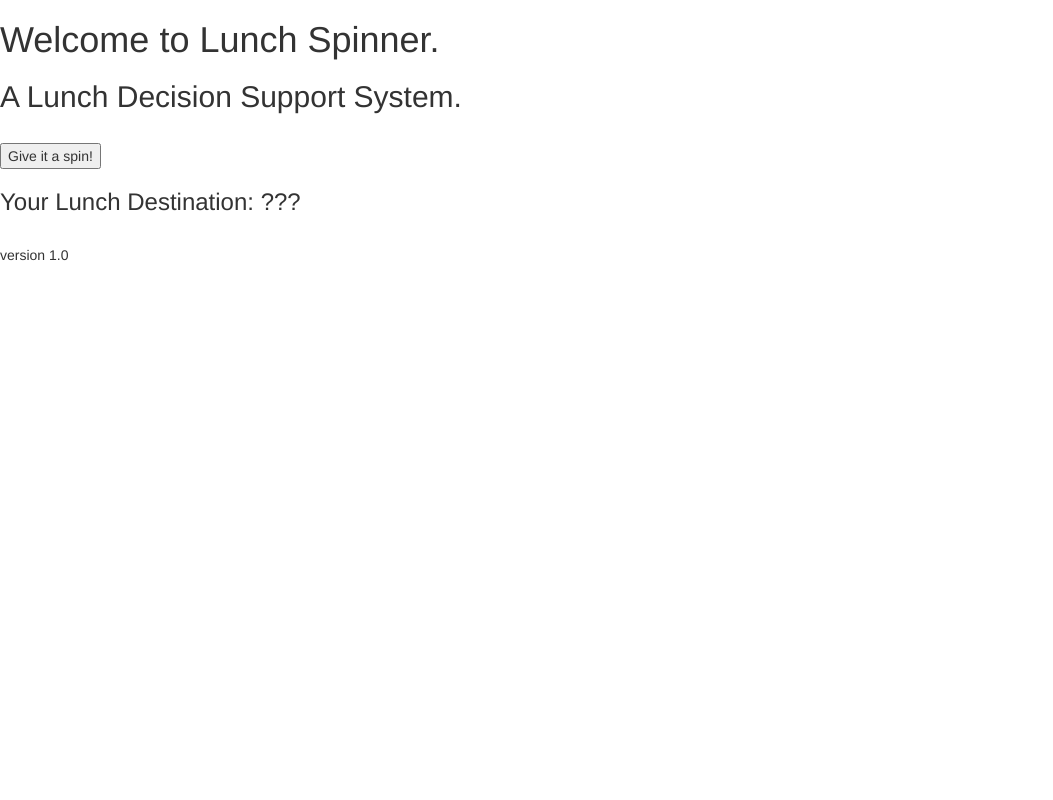
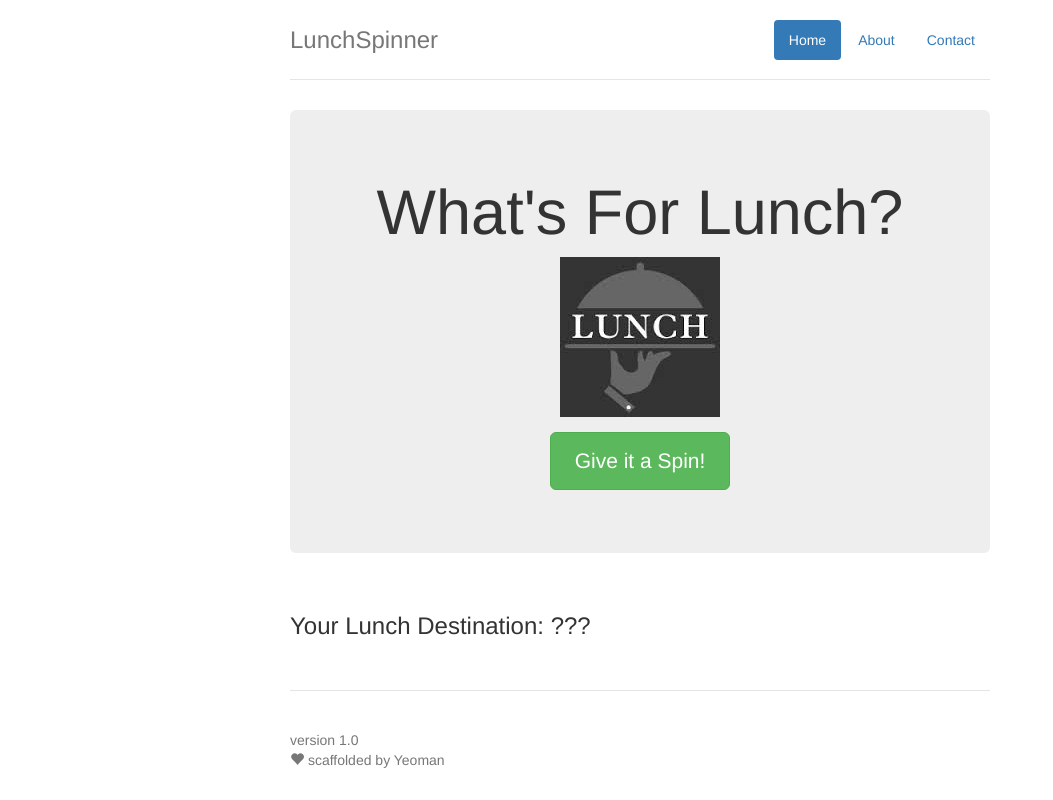
Before and after one commit to jchadhowell/LunchSpinner, a PHP site: page / in a window 1280 px wide. Shown: the whole page, without its empty margins (0-1053 px from the left). Run offline with PHP 8.4, Linux system fonts and the light colour scheme; some libraries are stand-ins or nearby versions.

Commit message:
added bootstrap css to main view

```diff
--- a/public/index.html
+++ b/public/index.html
@@ -16,7 +16,9 @@
 </head>
 <body >
 
-   <div ng-view></div>
+
+<!--<div class="container" ng-include="'views/main.html'" ng-controller="restaurantsController"></div>-->
+<div class="container" ng-view></div>
 
 </body>
 
--- a/public/restaurants.html
+++ b/public/restaurants.html
@@ -1,16 +1,31 @@
-<div><h1>Welcome to Lunch Spinner.</h1></div>
+<div class="header">
+    <ul class="nav nav-pills pull-right">
+        <li class="active"><a ng-href="#">Home</a></li>
+        <li><a ng-href="#">About</a></li>
+        <li><a ng-href="#">Contact</a></li>
+    </ul>
+    <h3 class="text-muted">LunchSpinner</h3>
+</div>
 
 
-<h2>A Lunch Decision Support System.</h2>
+<div class="jumbotron">
+    <h1>What's For Lunch?</h1>
+    <p class="lead">
+        <img src="images/lunch.jpeg" alt="LUNCH!"  ><br>
 
-<br />
+    </p>
+    <p><a class="btn btn-lg btn-success"  ng-click="setRandomRestaurant()" >Give it a Spin!</a></p>
 
-<button ng-click="setRandomRestaurant()">
-    Give it a spin!
-</button>
-<br />
+</div>
 
-<div><h3>Your Lunch Destination: {{restaurant.name}}</h3> </div>
+<div class="row marketing">
 
-<br />
-<div>version {{appSettings.version}}  </div>
+    <div><h3>Your Lunch Destination: {{restaurant.name}}</h3> </div>
+
+</div>
+
+<div class="footer">
+    <br />
+    <div>version {{appSettings.version}}  </div>
+    <p><span class="glyphicon glyphicon-heart"></span> scaffolded by Yeoman</p>
+</div>
--- a/public/styles.css
+++ b/public/styles.css
@@ -1,3 +1,79 @@
-.red {
-    color:red;
+/* Space out content a bit */
+body {
+    padding-top: 20px;
+    padding-bottom: 20px;
 }
+
+/* Everything but the jumbotron gets side spacing for mobile first views */
+.header,
+.marketing,
+.footer {
+    padding-left: 15px;
+    padding-right: 15px;
+}
+
+/* Custom page header */
+.header {
+    border-bottom: 1px solid #e5e5e5;
+}
+/* Make the masthead heading the same height as the navigation */
+.header h3 {
+    margin-top: 0;
+    margin-bottom: 0;
+    line-height: 40px;
+    padding-bottom: 19px;
+}
+
+/* Custom page footer */
+.footer {
+    padding-top: 19px;
+    color: #777;
+    border-top: 1px solid #e5e5e5;
+}
+
+/* Customize container */
+@media (min-width: 768px) {
+    .container {
+        max-width: 730px;
+    }
+}
+.container-narrow > hr {
+    margin: 30px 0;
+}
+
+/* Main marketing message and sign up button */
+.jumbotron {
+    text-align: center;
+    border-bottom: 1px solid #e5e5e5;
+}
+.jumbotron .btn {
+    font-size: 21px;
+    padding: 14px 24px;
+}
+
+/* Supporting marketing content */
+.marketing {
+    margin: 40px 0;
+}
+.marketing p + h4 {
+    margin-top: 28px;
+}
+
+/* Responsive: Portrait tablets and up */
+@media screen and (min-width: 768px) {
+    /* Remove the padding we set earlier */
+    .header,
+    .marketing,
+    .footer {
+        padding-left: 0;
+        padding-right: 0;
+    }
+    /* Space out the masthead */
+    .header {
+        margin-bottom: 30px;
+    }
+    /* Remove the bottom border on the jumbotron for visual effect */
+    .jumbotron {
+        border-bottom: 0;
+    }
+}
```
Also changed, not shown: public/images/lunch.jpeg (added), public/images/yeoman.png (added).
